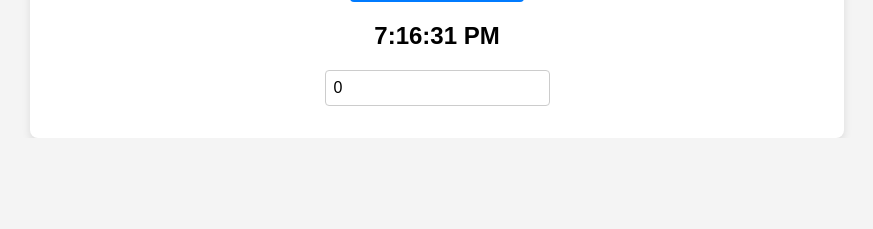
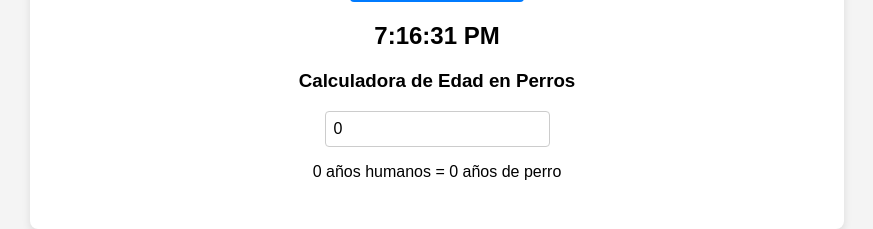
Before and after one commit to pascualmanuel/investify, a React (Create React App) app: page / in a window 1280 px wide. Shown: the part 1184-1413 px from the top of the page, without its empty margins (203-1076 px from the left). Before the commit the page ends 1322 px from the top, so only its background shows below. Built offline with nearby package versions, Linux system fonts and the light colour scheme; no server answers.

Commit message:
dogAge -v imput

```diff
--- a/src/Components/DogAgeCalculator.js
+++ b/src/Components/DogAgeCalculator.js
@@ -7,12 +7,17 @@ const DogAgeCalculator = () => {
 
   return (
     <>
+      <h3>Calculadora de Edad en Perros</h3>
+
       <input
         type="number"
         value={age}
         onChange={(e) => SetAge(e.target.value)}
         placeholder="Age"
       />
+      <p>
+        {age} años humanos = {age * 7} años de perro
+      </p>
     </>
   );
 };
```
